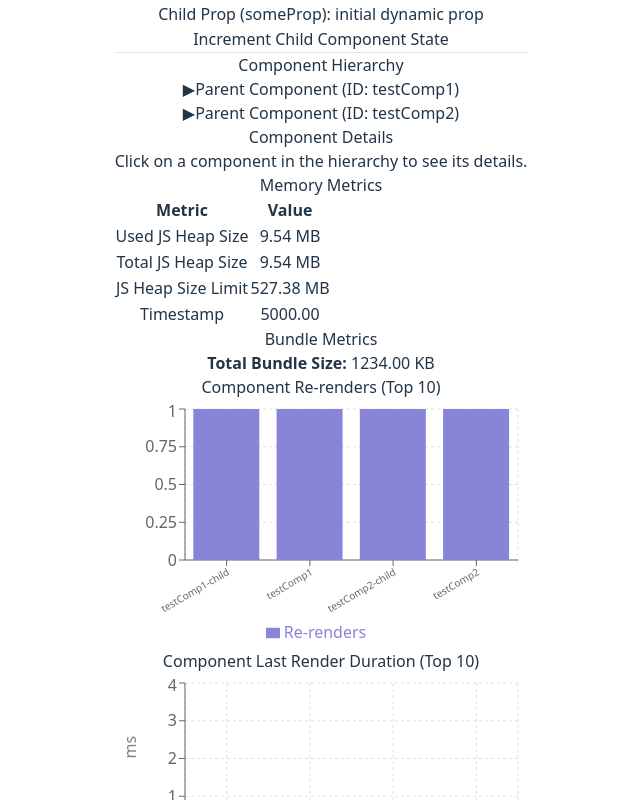
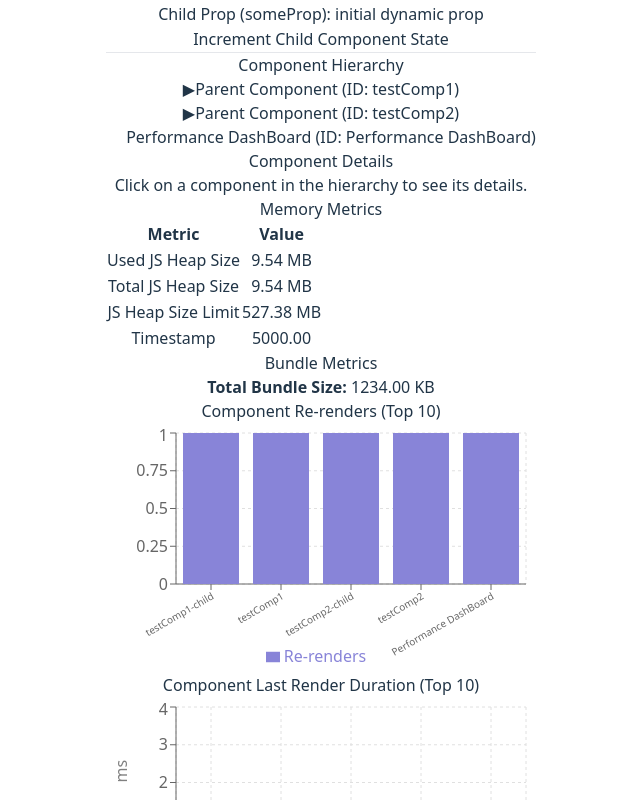
Before and after one commit to codebytes-omkar12/react-metrics, a React (Vite) app: page / in a window 1280 px wide. Shown: the part 440-1240 px from the top of the page, without its empty margins (319-959 px from the left). Built offline with nearby package versions, Linux system fonts and the light colour scheme.

Commit message:
Added Higher Order Component to measure the metric details of performance dashboard itself

```diff
--- a/src/App.tsx
+++ b/src/App.tsx
@@ -4,11 +4,14 @@ import { PerformanceProvider} from './context/PerformanceContext'
 import TestComponent from './components/TestComponent'
 import { useState } from 'react'
 import { usePerformanceMonitor } from './hooks/usePerformanceMonitor'
+import withPerformanceMonitor from './HOC/withPerformanceMonitor'
 
 
 
 
 function App() {
+
+  const MonitoredPerformanceDashboard = withPerformanceMonitor(PerformanceDashboard, {id:'Performance DashBoard', displayName:"Performance DashBoard",parentId:"App"});
 
 
     // console.log((performance?.memory as any));
@@ -34,9 +37,7 @@ usePerformanceMonitor("App", "Application Root", {dynamicPropValue}, undefined);
               Increment Global Prop
             </button>
           </div>
-
           <div className="flex flex-wrap justify-center gap-6 mb-10 p-6 bg-gray-50 rounded-xl shadow-inner">
-
             <TestComponent
               id="testComp1"
               displayName="TestComponent A"
@@ -50,14 +51,9 @@ usePerformanceMonitor("App", "Application Root", {dynamicPropValue}, undefined);
               parentId="App"
             />
           </div>
-
           <hr className="my-10 border-t-2 border-gray-300 w-full" />
-
-
-          <PerformanceDashboard />
-
+          <MonitoredPerformanceDashboard/>
         </div>
-
       </div>
     </PerformanceProvider>
   )
--- /dev/null
+++ b/src/HOC/withPerformanceMonitor.tsx
@@ -0,0 +1,29 @@
+import React from "react";
+import { usePerformanceMonitor} from "../hooks/usePerformanceMonitor";
+
+
+interface WithPerformanceMonitorArgs{
+    id:string;
+    displayName?:string;
+    parentId?:string;
+}
+
+
+
+function withPerformanceMonitor<P extends Object>(WrappedComponent:React.ComponentType<P>,monitorArgs:WithPerformanceMonitorArgs){
+
+
+    const WithPerformanceMonitorComponent:React.FC<P>=(props)=>{
+        const{id,displayName,parentId}=monitorArgs;
+               usePerformanceMonitor(id,displayName || WrappedComponent.displayName|| WrappedComponent.name || 'UnknownComponent', props,parentId)
+            return <WrappedComponent {...props}/>
+
+    }
+
+
+    return WithPerformanceMonitorComponent;
+
+}
+
+
+export default withPerformanceMonitor;
--- a/src/components/ComponentHierarchyTree.tsx
+++ b/src/components/ComponentHierarchyTree.tsx
@@ -1,8 +1,7 @@
 // E:\react-metrics\src\components\ComponentHierarchyTree.tsx
 
-import React, { useState, useMemo } from 'react';
+import React, { useState } from 'react';
 import { usePerformanceMetrics } from '../context/PerformanceContext'; // Still needs to access allMetrics
-import { type IHierarchyNode } from '../types/performance';
 import ComponentHierarchyNode from './ComponentHierarchyNode'; // Needs ComponentHierarchyNode
 import { useBuildHierarchyTree } from '../utils/useBuildHierarchyTree';
 
--- a/src/components/PerformanceCharts.tsx
+++ b/src/components/PerformanceCharts.tsx
@@ -43,7 +43,7 @@ const PerformanceCharts: React.FC<PerformanceChartProps> = ({
 
     const componentChartData= useMemo(()=>{
         return Object.values(allMetrics)
-        .filter(metric=>metric.displayName !=='Application Root' && metric.reRenders > 0)
+        .filter(metric=>metric.displayName !=='Application Root' && metric.reRenders > 0) //To FIlter out the root node because it's data will overshadow rest of the data
         .sort((a,b)=>b.reRenders-a.reRenders)
         .map(metric=>({
             name:metric.id,
@@ -100,7 +100,7 @@ const PerformanceCharts: React.FC<PerformanceChartProps> = ({
                         <LineChart data={memoryHistory} margin={{ top: 10, right: 10, left: 10, bottom: 5 }}>
                             <CartesianGrid strokeDasharray="3 3" stroke="#e0e0e0" />
                             <XAxis dataKey="timestamp" tickFormatter={formatTimeStamp} interval="preserveStartEnd" style={{ fontSize: '10px' }} />
-                            <YAxis label={{ value: 'MB', angle: -90, position: 'insideLeft' }}
+                            <YAxis   label={{ value: 'MB', angle: -90, position: 'insideLeft' }}
                                 tickFormatter={(value) => bytesToMB(value)} /> {/* Use the formatted helper */}
                             <Tooltip formatter={(value: number) => [`${bytesToMB(value)}`, 'Memory']}
                                 labelFormatter={formatTimeStamp} />
--- a/src/hooks/usePerformanceMonitor.tsx
+++ b/src/hooks/usePerformanceMonitor.tsx
@@ -40,11 +40,13 @@ export function usePerformanceMonitor(
     // console.log("Naturlich");
 
 
-
+  const lastRenderTime = useRef<number>(performance.now());
+   const renderCountRef = useRef(0);
+    renderCountRef.current += 1;
 
     const metricsRef = useRef<IMetrics>({
         mountTime: 0,
-        lastRenderDuration: 0,
+        lastRenderDuration:0,
         totalRenderDuration: 0,
         reRenders: 0,
         propsChanged: {},
@@ -56,12 +58,11 @@ export function usePerformanceMonitor(
 
     // This ref tracks the total number of times the component has rendered.
     // It's incremented on every execution of the hook function.
-    const renderCountRef = useRef(0);
-    renderCountRef.current += 1;
+
 
     // Increment on every render of the component using this hook
 
-    const lastRenderTime = useRef<number>(performance.now()); // Time of the previous render completion
+     // Time of the previous render completion
 
 
 
```
